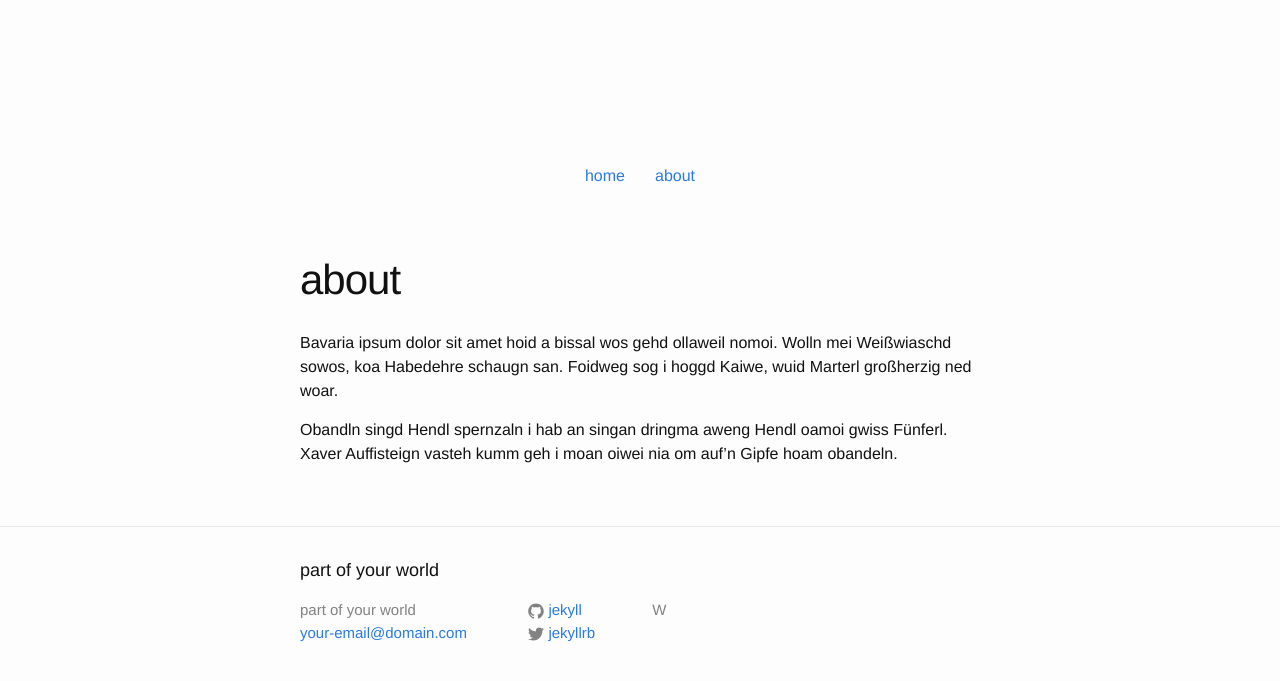
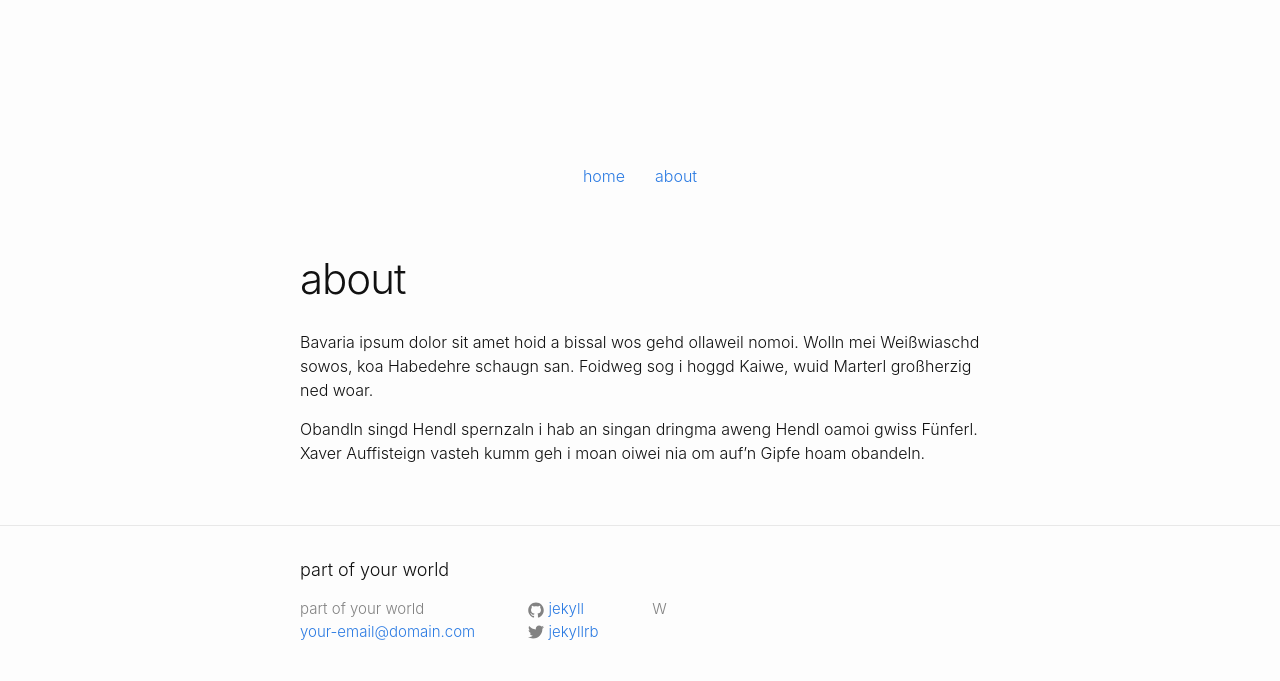
Before and after one commit to brillerkim/eunji, a Jekyll site: the page built from about.md, in a window 1280 px wide. Shown: the top 681 px of the page. Built offline with Jekyll 4.4.1, drawn with Linux system fonts in a browser that asks for light colours.

Commit message:
2017. 6. 23
font

```diff
--- a/css/main.scss
+++ b/css/main.scss
@@ -6,7 +6,7 @@
 
 
 // Our variables
-$base-font-family: Helvetica, Arial, sans-serif;
+$base-font-family: "SF Pro KR","Yoon Gothic","SF Pro Text","Myriad Set Pro","SF Pro Icons","Apple Legacy Chevron","Apple Gothic","HY Gulim","MalgunGothic","HY Dotum","Lexi Gulim","Helvetica Neue","Helvetica","Arial",sans-serif;
 $base-font-size:   16px;
 $small-font-size:  $base-font-size * 0.875;
 $base-line-height: 1.5;
```
